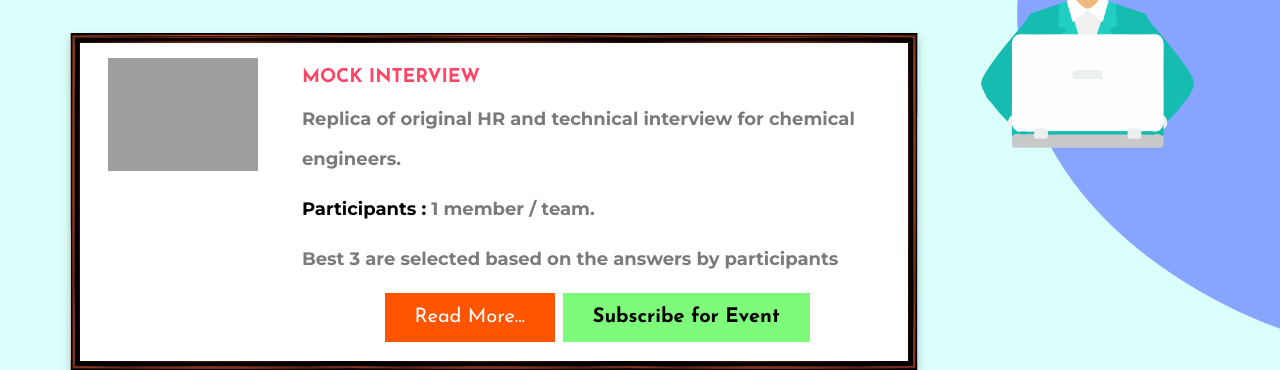
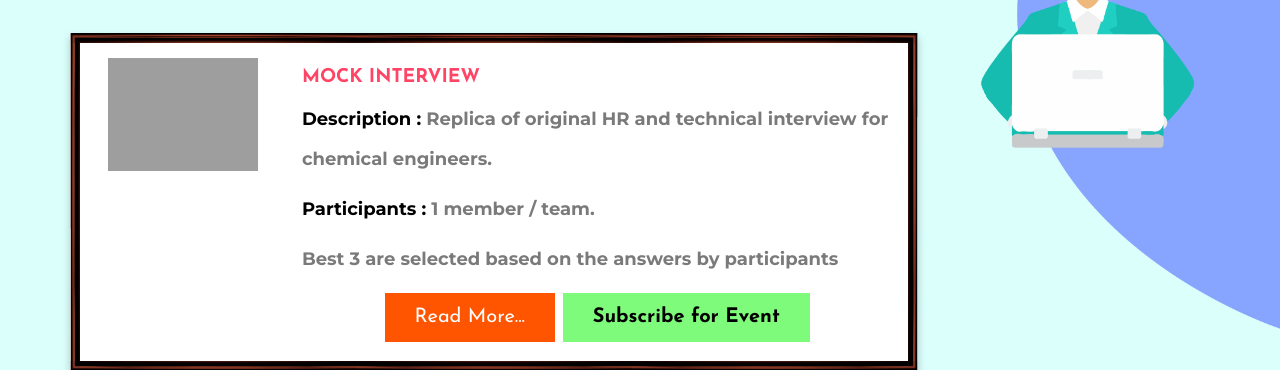
Before and after one commit to startersup/chemfluence, a PHP site: page /tech/ in a window 1280 px wide. Shown: the part 4387-4757 px from the top of the page. Run offline with PHP 8.4, Linux system fonts and the light colour scheme; grey boxes are pictures that could not be loaded.

Commit message:
Update index.php
ss

```diff
--- a/tech/index.php
+++ b/tech/index.php
@@ -427,7 +427,7 @@ solve in the right way.</p>
                                 </div>
                                 <div class="col-md-9 span">
                                     <h4> MOCK INTERVIEW</h4>
-                                    <p>Replica of original HR and technical interview for chemical engineers.</p>
+                                    <p><span>Description :</span> Replica of original HR and technical interview for chemical engineers.</p>
                                         <p><span>Participants :</span>  1 member / team.</p>
                                     <p>Best 3 are selected based on the answers by participants</p>
                                      <div id="demo8" class="collapse">
```
